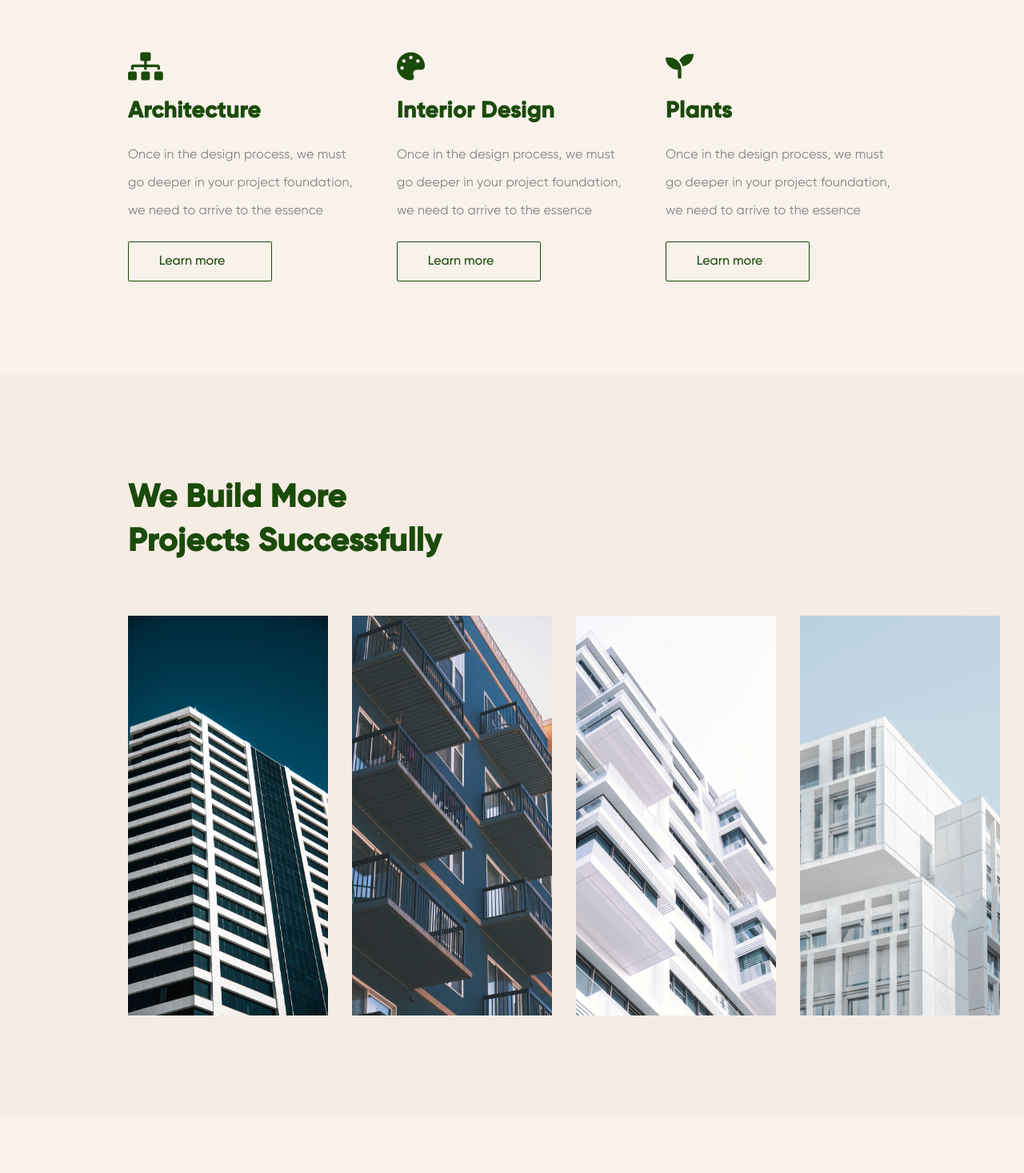
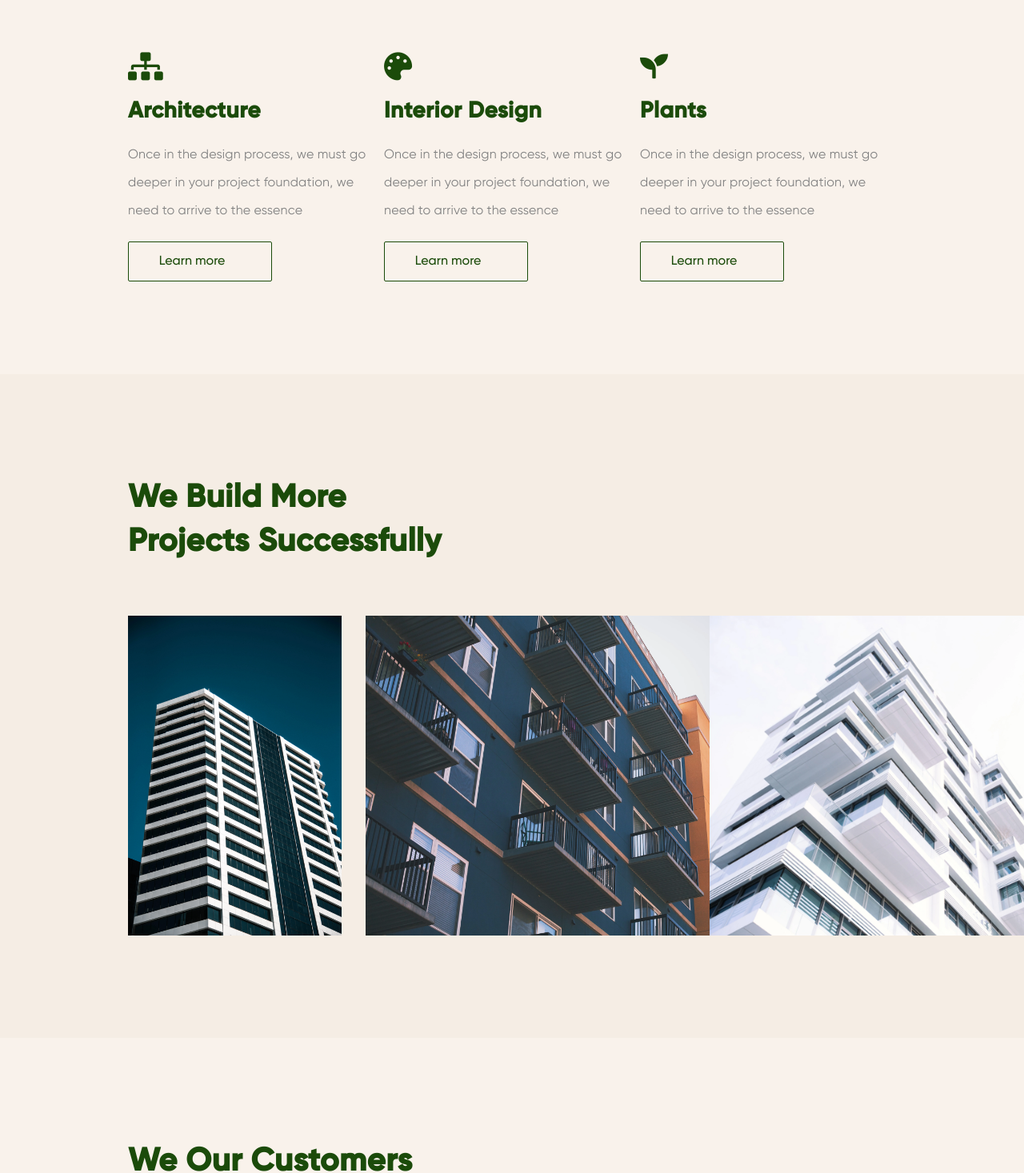
Before and after one commit to kwameaj67/Arvh., a React (Create React App) app: page / in a window 1280 px wide. Shown: the part 1914-3381 px from the top of the page at 80% size. Built offline with nearby package versions, Linux system fonts and the light colour scheme; some icons are missing.

Commit message:
modify section css

```diff
--- a/src/components/Sections/section.css
+++ b/src/components/Sections/section.css
@@ -72,7 +72,6 @@
     width:100%;
     transform: rotateY(-18deg);
     object-fit:cover;
-
 }
 
 /* section_2 */
@@ -184,7 +183,7 @@
     font-family:"Regular";
     letter-spacing:0.2px;
     line-height: 35px;
-    max-width:18rem;
+
 }
 .services_container .services_row .services_column .service_button_container .service_button{
     outline:none;
@@ -278,16 +277,16 @@ display:none;
 }
 .projects_container .images_container .projects_row .projects_column{
     width: 400px;
-    height: 500px;
+    height: 400px;
     display: flex;
     justify-content:space-between;
     align-items:flex-start;
     flex-direction:column;
-    padding-right: 30px;
+    margin-right: 30px;
     position: relative;
 }
 .projects_container .images_container .projects_row .projects_column .img{
-    width:100%;
+    /* width:100%; */
     height:100%;
     object-fit:cover;
     background: rgb(0, 0, 0);
@@ -296,7 +295,6 @@ display:none;
 .projects_container .images_container .projects_row .projects_column .overlay{
     position: absolute;
     bottom: 0;
-
     width: 100%;
     /* height:100%; */
     transition: .5s ease;
```
